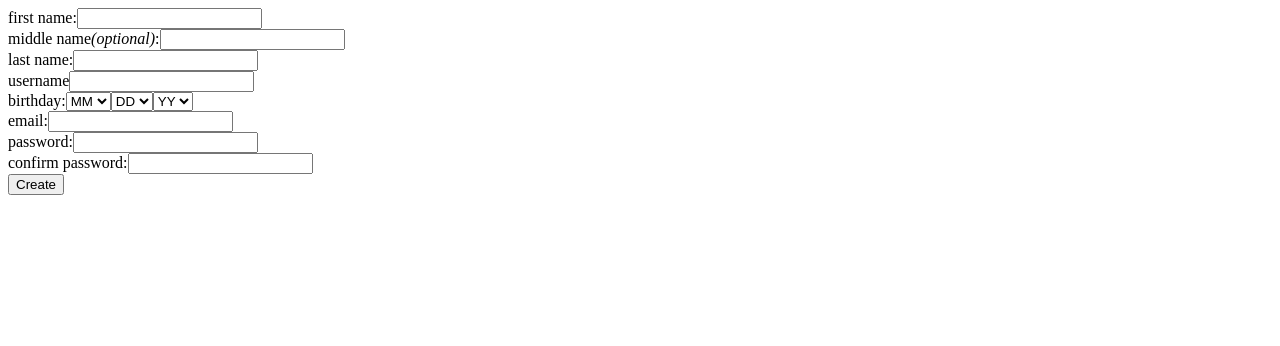
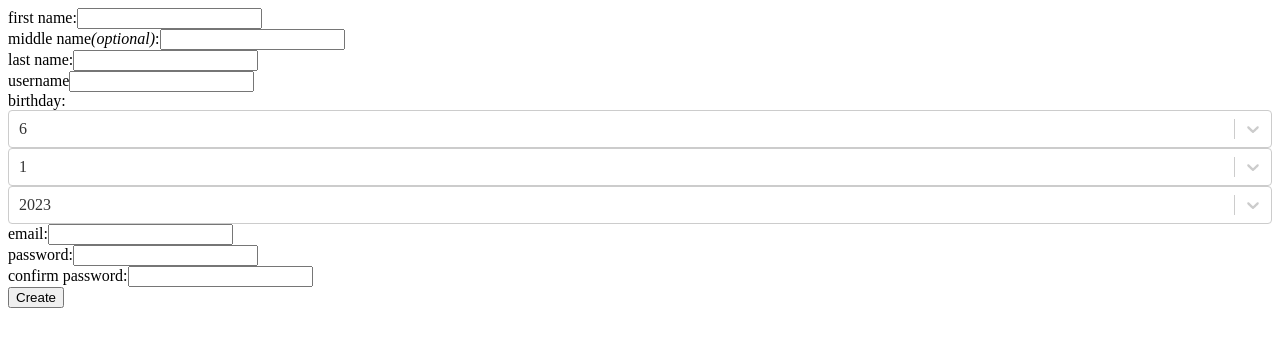
Before and after one commit to Wpelletier01/vireo-client, a React (Create React App) app in the folder client/: page /signup in a window 1280 px wide. Shown: the top 346 px of the page. Built offline with nearby package versions, Linux system fonts and the light colour scheme.

Commit message:
continue signup componant

```diff
--- a/client/package.json
+++ b/client/package.json
@@ -11,6 +11,7 @@
     "react-dom": "^18.2.0",
     "react-router-dom": "^6.11.2",
     "react-scripts": "5.0.1",
+    "react-select": "^5.7.3",
     "web-vitals": "^2.1.4"
   },
   "scripts": {
--- a/client/src/pages/signup.js
+++ b/client/src/pages/signup.js
@@ -1,12 +1,56 @@
 import { React, Component } from "react";
+import Select from "react-select";
 
-const MAX_NAME_LENGTH = 25;// username also
+const MAX_NAME_LENGTH = 25; // username also
 const WARNING = 1;
 const ERROR = 2;
 
 function WarnNameLength(nameType) {
 
     return "Your " + nameType + "name must be contains between 1 and 25 character";
+
+}
+
+
+
+function genetateDay() {
+
+    var options = [];
+
+    for (let i=1;i <= 31; i++) {
+
+        options.push({value: i, label: i});
+    }
+
+    return options;
+
+}
+
+function generateMonth() {
+
+    var options = [];
+    for (let i=1;i <= 12; i++) {
+
+        options.push({value: i, label: i});
+    }
+
+    return options;
+
+}
+
+function generateYear() {
+
+    var options = [];
+
+    var today = new Date()
+
+    for (let i=1940; i <= today.getFullYear(); i++) {
+
+        options.push({value: i, label: i});
+
+    }
+
+    return options.reverse();
 
 }
 
@@ -121,22 +165,22 @@ class FeedbackState {
                 <p>&emsp;- {this.fname.getMsg()}</p>}
 
                 {(this.mname != null && this.mname.getType() === WARNING) &&
-                <p> - {this.mname.getMsg()}</p>}
+                <p>&emsp;- {this.mname.getMsg()}</p>}
 
                 {(this.lname != null && this.lname.getType() === WARNING) &&
-                <p>{this.lname.getMsg()}</p>}
+                <p>&emsp;- {this.lname.getMsg()}</p>}
 
                 {(this.uname != null && this.uname.getType() === WARNING) &&
-                <p>{this.Fname.getMsg()}</p>}
+                <p>&emsp;- {this.uname.getMsg()}</p>}
 
                 {(this.birthday != null && this.birthday.getType() === WARNING) &&
-                <p>{this.birthday.getMsg()}</p>}
+                <p>&emsp;- {this.birthday.getMsg()}</p>}
 
                 {(this.email != null && this.email.getType() === WARNING) &&
-                <p>{this.email.getMsg()}</p>}
+                <p>&emsp;- {this.email.getMsg()}</p>}
 
                 {(this.password != null && this.password.getType() === WARNING) &&
-                <p>{this.password.getMsg()}</p>}
+                <p>&emsp;- {this.password.getMsg()}</p>}
 
             </div>
 
@@ -167,7 +211,7 @@ class FeedbackState {
                 <p>{this.lname.getMsg()}</p>}
 
                 {(this.uname != null && this.uname.getType() === ERROR) &&
-                <p>{this.Fname.getMsg()}</p>}
+                <p>{this.uname.getMsg()}</p>}
 
                 {(this.birthday != null && this.birthday.getType() === ERROR) &&
                 <p>{this.birthday.getMsg()}</p>}
@@ -219,7 +263,9 @@ class SignUpInput {
         this.mname = "";
         this.lname = "";
         this.uname = "";
-        this.birthday = null;
+        this.day = null;
+        this.month = null;
+        this.year = null;
         this.email = "";
         this.password = "";
 
@@ -246,16 +292,16 @@ class SignUpInput {
             uname: this.uname,
 
             birthday: {
-                mm: this.birthday.getMonth(),
-                dd: this.birthday.getday(),
-                yy: this.birthday.getFullYear()
+                month: this.month,
+                day: this.day,
+                year: this.year
 
             },
 
             email: this.email,
             password: this.password
 
-        }
+        };
 
 
     }
@@ -274,15 +320,22 @@ class SignUp extends Component {
 
             input: new SignUpInput(),
             feedback: new FeedbackState(),
+            days: genetateDay(),
+            months: generateMonth(),
+            years:  generateYear(),
+            password: "",
+            npassword: "",
+            samePasswd: null,
 
-        }
+        };
 
-        this.handleFname = this.handleFname.bind(this);
-
+        this.handleNameEvent = this.handleNameEvent.bind(this);
+        this.handleInputChange = this.handleInputChange.bind(this);
+        this.submit = this.submit.bind(this);
 
     }
 
-    changMsgState(atrib,msg ) {
+    changMsgState(atrib,msg) {
 
         this.setState(
             previous => {
@@ -298,24 +351,181 @@ class SignUp extends Component {
 
     }
 
-
-    handleFname(event) {
+    handleNameEvent(event,attrib,name) {
 
         event.preventDefault();
 
-        var input = event.target.value
+        var input = event.target.value;
 
         if (input.length > MAX_NAME_LENGTH) {
 
-            this.changMsgState("fname",new MsgType(WarnNameLength("first "),WARNING));
+            this.changMsgState(attrib,new MsgType(WarnNameLength(name),WARNING));
 
         } else {
 
-            if (this.state.feedback.fname != null) {
-
-                this.changMsgState("fname",null);
+            if (this.state.feedback.mname != null) {
+                this.changMsgState(attrib,null);
             }
 
+        }
+
+        this.setState(previous => {
+
+            previous.input[attrib] = input;
+
+            return {...previous};
+
+        });
+
+    }
+
+    handleInputChange(event,field) {
+
+        if (field === "npassword") {
+
+            event.preventDefault();
+
+            this.setState(previous => {
+
+                previous.npassword = event.target.value;
+
+                return {...previous};
+
+            });
+
+        } else if (field === "password") {
+
+            event.preventDefault();
+            this.setState(previous => {
+
+                previous.password = event.target.value;
+
+                return {...previous};
+
+            });
+
+        } else if (["month","day","year"].includes(field)){
+
+
+            this.setState(previous => {
+
+                previous.input[field] = event["value"];
+
+                return {...previous};
+
+            });
+
+
+        } else {
+
+            event.preventDefault();
+            this.setState(previous => {
+
+                previous.input[field] = event.target.value;
+
+                return {...previous};
+
+            });
+
+
+        }
+
+
+    }
+
+    getFname() { return this.state.input.fname;  }
+    getMname() { return this.state.input.mname;  }
+    getLname() { return this.state.input.lname;  }
+    getUname() { return this.state.input.uname;  }
+
+
+    validateInput() {
+
+        var valid = true;
+
+        if (this.state.npassword !== this.state.password) {
+
+            this.changMsgState("password",new MsgType("Make sure to enter the same password",ERROR))
+
+            valid =  false;
+
+        }
+
+        if(!this.state.input.email.includes("@") || !this.state.input.email.includes(".")) {
+
+            this.changMsgState("password",new MsgType("Enter a valid email",ERROR));
+
+            valid = false;
+
+
+        }
+
+
+        if(this.getFname().length <= 1 || this.getFname().length > MAX_NAME_LENGTH ) {
+
+            this.changMsgState("fname",new MsgType("your first name must be 1 character and no more than 25",ERROR));
+            valid = false;
+
+        }
+
+        if(this.getMname().length > MAX_NAME_LENGTH ) {
+
+            this.changMsgState("mname",new MsgType("your middle name must be 1 character and no more than 25",ERROR));
+            valid = false;
+
+        }
+
+        if(this.getLname().length <= 1 || this.getLname().length > MAX_NAME_LENGTH ) {
+
+            this.changMsgState("lname",new MsgType("your last name must be 1 character and no more than 25",ERROR));
+            valid = false;
+
+        }
+
+        if(this.getUname().length <= 1 || this.getUname().length > MAX_NAME_LENGTH ) {
+
+            this.changMsgState("uname",new MsgType("your username must be 1 character and no more than 25",ERROR));
+            valid =  false;
+
+        }
+
+
+        var today = new Date();
+        //TODO: validate that the date exist
+
+        if (this.state.input.year >= today.getFullYear() - 14) {
+
+            this.changMsgState("birthday",new MsgType("you must be at least 14 teen to create an account",ERROR));
+
+            valid = false;
+        }
+
+
+
+
+
+        return valid;
+
+    }
+
+    submit() {
+
+        if(this.validateInput()) {
+
+            fetch("/signup",
+                {
+                    method: "POST",
+                    headers: {
+                        'Content-Type' : 'application/json'
+                    },
+                    body: JSON.stringify(this.state.input.to_json())
+                }
+            )
+
+
+        } else {
+
+            console.log("monke")
         }
 
     }
@@ -333,60 +543,56 @@ class SignUp extends Component {
 
                 <div>
                     <label>first name:</label>
-                    <input type="text" onChange={this.handleFname}/>
+                    <input type="text" onChange={e => {this.handleNameEvent(e,"fname","first ")}}/>
                 </div>
 
                 <div>
                     <label>middle name<i>(optional)</i>:</label>
-                    <input type="text"/>
+                    <input type="text" onChange={e => {this.handleNameEvent(e,"mname","middle ")}}/>
                 </div>
 
                 <div>
                     <label>last name:</label>
-                    <input type="text"/>
+                    <input type="text" onChange={e => {this.handleNameEvent(e,"lname","last ")}} />
 
                 </div>
 
                 <div>
                     <label>username</label>
-                    <input type="text"/>
+                    <input type="text" onChange={e => {this.handleNameEvent(e,"uname","user")}} />
                 </div>
 
                 <div>
                     <label>birthday:</label>
-                    <select>
-                        <option>MM</option>
 
-                    </select>
-                    <select>
-                        <option>DD</option>
+                    <Select options={this.state.months} defaultValue={this.state.months[(new Date().getMonth())]} onChange={ e => {this.handleInputChange(e,"month")}}/>
+                    <Select options={this.state.days} defaultValue={this.state.days[(new Date().getUTCDate()) - 1]} onChange={ e => {this.handleInputChange(e,"day")}}/>
+                    <Select options={this.state.years} defaultValue={this.state.years[-1*(((new Date().getFullYear()) - 1940)-83)]} onChange={ e => {this.handleInputChange(e,"year")}}/>
 
-                    </select>
-                    <select>
-                        <option>YY</option>
-                    </select>
+
 
                 </div>
 
                 <div>
                     <label>email:</label>
-                    <input type="text"/>
+                    <input type="text" onChange={ e => {this.handleInputChange(e,"email")}} />
 
                 </div>
 
                 <div>
                     <label>password:</label>
-                    <input type="text"/>
+                    <input type="text" onChange={ e => {this.handleInputChange(e,"password")}}/>
 
                 </div>
 
                 <div>
                     <label>confirm password:</label>
-                    <input type="text"/>
+                    <input type="text" onChange={ e => {this.handleInputChange(e,"npassword")}}/>
+
 
                 </div>
 
-                <button type="button">Create</button>
+                <button type="button" onClick={this.submit} >Create</button>
 
             </div>
 
```
Also changed, not shown: 1 other file (tests, documents, lock files or other folders).
